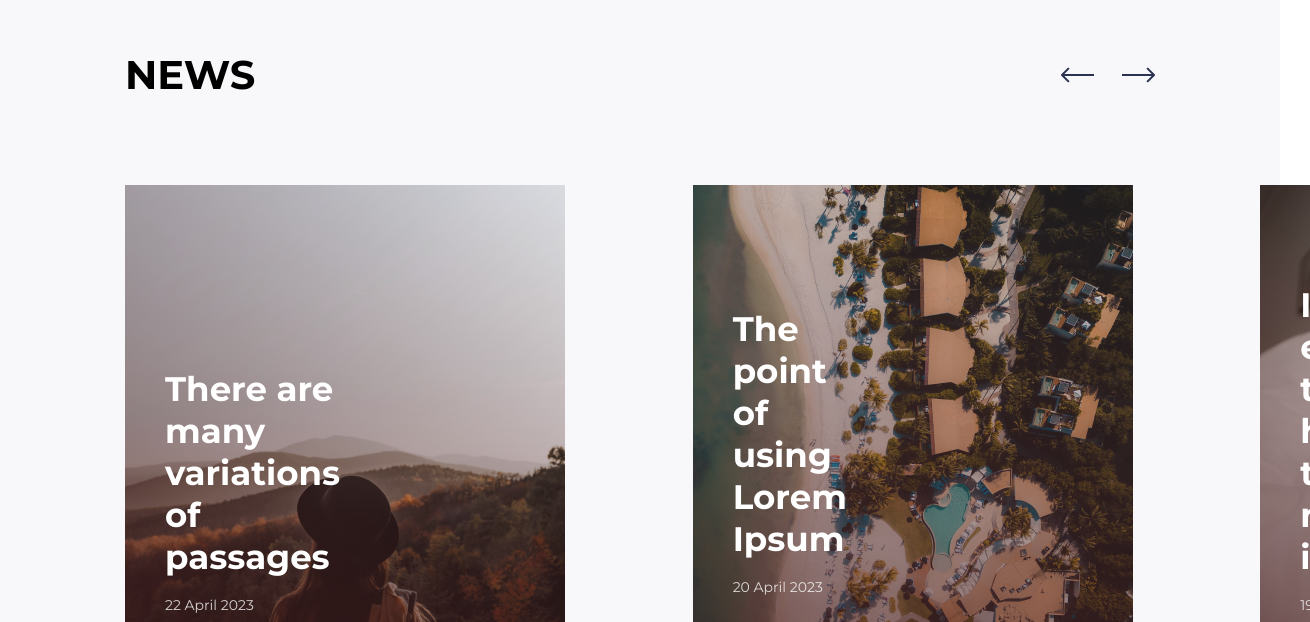
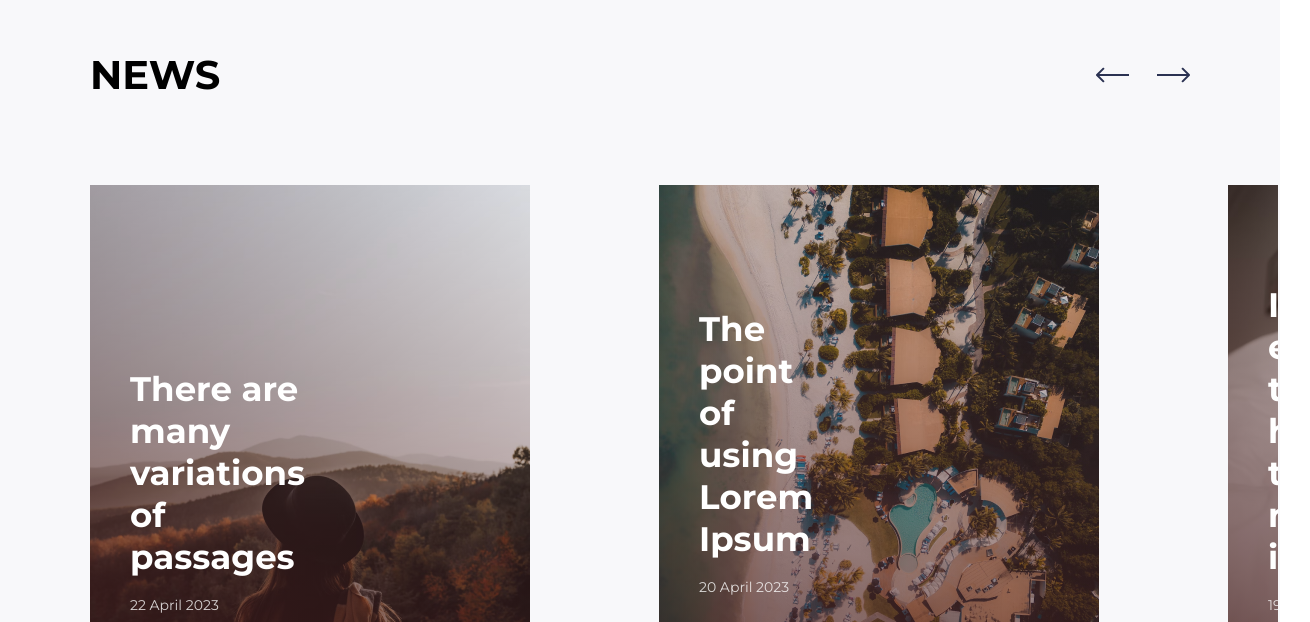
Before and after one commit to nnatroo/artmedia-task, a React (Vite) app: page / in a window 1280 px wide. Shown: the part 2258-2880 px from the top of the page, 1310 px wide, since content can reach past the window. Built offline with nearby package versions, Linux system fonts and the light colour scheme.

Commit message:
fixed responsive

```diff
--- a/src/components/News.jsx
+++ b/src/components/News.jsx
@@ -52,21 +52,21 @@ const News = () => {
   ];
 
   const swiperBreakpoints = {
-    300: {
+    320: {
       spaceBetween: 400,
       slidesPerView: 1,
     },
     768: {
-      spaceBetween: 400,
+      spaceBetween: 300,
       slidesPerView: 2,
     },
     868: {
-      spaceBetween: 400,
+      spaceBetween: 300,
       slidesPerView: 2,
     },
     968: {
       spaceBetween: 400,
-      slidesPerView: 2,
+      slidesPerView: 3,
     },
     1068: {
       spaceBetween: 400,
@@ -86,19 +86,19 @@ const News = () => {
     1440: {
       spaceBetween: 300,
     },
-    1533: {
+    1568: {
       spaceBetween: 100,
     },
-    1630: {
+    1668: {
       spaceBetween: 0,
     },
-    1730: {
+    1768: {
       spaceBetween: -100,
     },
-    1830: {
+    1868: {
       spaceBetween: -300,
     },
-    1910: {
+    1920: {
       spaceBetween: -300,
     },
   };
--- a/src/modules/News.module.css
+++ b/src/modules/News.module.css
@@ -151,7 +151,11 @@
 
 @media (max-width: 1800px) {
     .logical-container {
-        width: 1200px;
+        width: 1420px;
+    }
+
+    .swiper {
+        width: 112%;
     }
 }
 
@@ -162,13 +166,21 @@
 
 @media (max-width: 1600px) {
     .logical-container {
-        width: 1150px;
+        width: 1200px;
+    }
+
+    .swiper {
+        width: 116%;
     }
 }
 
 @media (max-width: 1500px) {
     .logical-container {
-        width: 1150px;
+        width: 1200px;
+    }
+
+    .swiper {
+        width: 110%;
     }
 
 }
@@ -181,7 +193,11 @@
 
 @media (max-width: 1300px) {
     .logical-container {
-        width: 1030px;
+        width: 1100px;
+    }
+
+    .swiper {
+        width: 108%;
     }
 }
 
@@ -193,7 +209,11 @@
 
 @media (max-width: 1100px) {
     .logical-container {
-        width: 800px;
+        width: 900px;
+    }
+
+    .swiper {
+        width: 104%;
     }
 }
 
@@ -201,17 +221,35 @@
     .logical-container {
         width: 700px;
     }
+
+    .swiper {
+        width: 114%;
+    }
 }
 
 @media (max-width: 892px) {
     .logical-container {
-        width: 600px;
+        width: 700px;
+    }
+
+    .swiper {
+        width: 107%;
     }
 }
 
 @media (max-width: 768px) {
     .logical-container {
         width: 70%;
+    }
+}
+
+@media (max-width: 468px) {
+    .logical-container {
+        width: 70%;
+    }
+
+    .swiper {
+        width: 110%;
     }
 
 }
```
